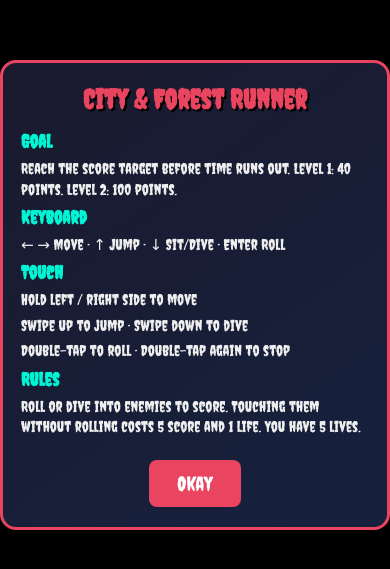
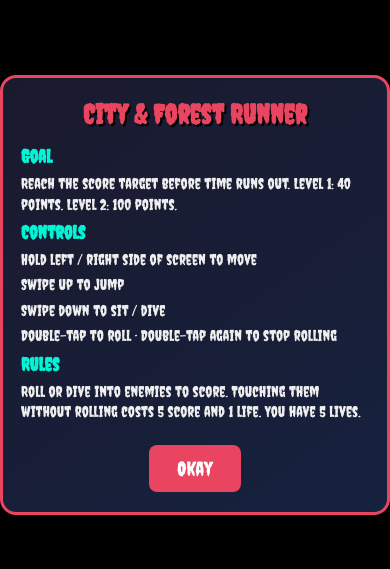
Before and after one commit to Souravbanerjeedata/endless-runner-game-in-js, a plain HTML site: page index.html in a window 390 px wide. Shown: the part 127-696 px from the top of the page. Drawn offline with Linux system fonts and the light colour scheme.

Commit message:
modal instruction changed for mobile

```diff
--- a/index.html
+++ b/index.html
@@ -35,12 +35,20 @@
         <div class="rules">
           <p><strong>Goal</strong></p>
           <p>Reach the score target before time runs out. Level 1: 40 points. Level 2: 100 points.</p>
-          <p><strong>Keyboard</strong></p>
-          <p>← → Move · ↑ Jump · ↓ Sit/Dive · Enter Roll</p>
-          <p><strong>Touch</strong></p>
-          <p>Hold left / right side to move</p>
-          <p>Swipe up to jump · Swipe down to dive</p>
-          <p>Double-tap to roll · Double-tap again to stop</p>
+          <div class="controls-desktop">
+            <p><strong>Controls</strong></p>
+            <p>← → Move left / right</p>
+            <p>↑ Jump</p>
+            <p>↓ Sit / Dive (in air)</p>
+            <p>Enter Roll (destroy enemies for +1)</p>
+          </div>
+          <div class="controls-mobile">
+            <p><strong>Controls</strong></p>
+            <p>Hold left / right side of screen to move</p>
+            <p>Swipe up to jump</p>
+            <p>Swipe down to sit / dive</p>
+            <p>Double-tap to roll · Double-tap again to stop rolling</p>
+          </div>
           <p><strong>Rules</strong></p>
           <p>Roll or dive into enemies to score. Touching them without rolling costs 5 score and 1 life. You have 5 lives.</p>
         </div>
--- a/style.css
+++ b/style.css
@@ -202,3 +202,20 @@ body {
     padding: 20px 18px;
   }
 }
+
+
+.controls-mobile {
+  display: none;
+}
+.controls-desktop {
+  display: block;
+}
+
+@media (hover: none) and (pointer: coarse), (max-width: 900px) {
+  .controls-mobile {
+    display: block;
+  }
+  .controls-desktop {
+    display: none;
+  }
+}
```
